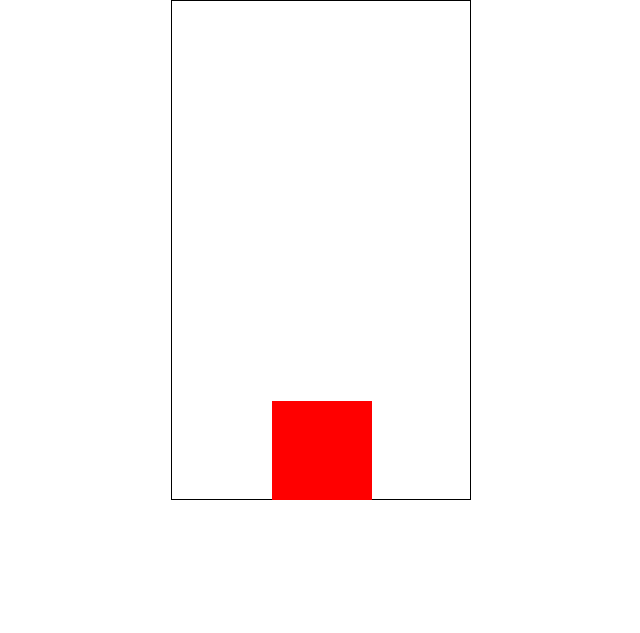
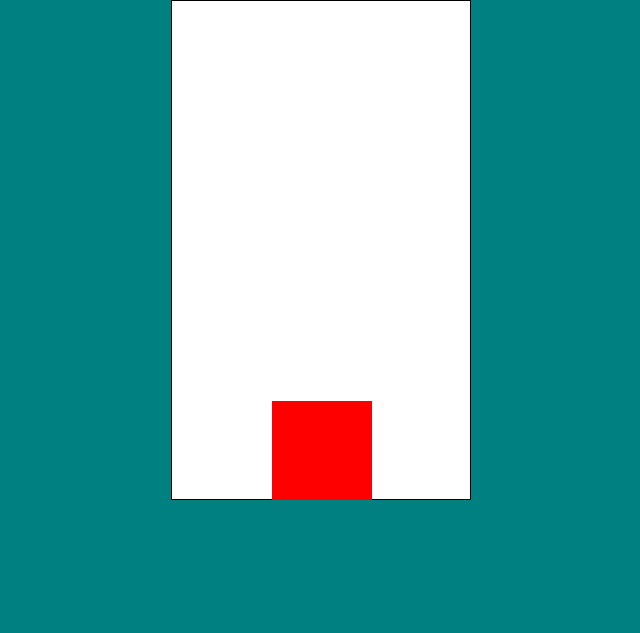
Before and after one commit to Concaty/game, a plain HTML site: page index.html in a window 1280 px wide. Shown: the whole page, without its empty margins (319-959 px from the left). Drawn offline with Linux system fonts and the light colour scheme.

Commit message:
styled the background of the game

```diff
--- a/style.css
+++ b/style.css
@@ -1,6 +1,9 @@
 *{
     padding: 0;
     margin: 0;
+}
+body{
+	background-color: teal;
 }
 #game{
     width: 300px;
@@ -8,6 +11,7 @@
     border: 1px solid black;
     margin: auto;
     box-sizing: border-box;
+	background-color: white;
 }
 #character{
     width: 100px;
@@ -23,7 +27,7 @@
     position: absolute;
     width: 300px;
     height: 130px;
-    background-color: white;
+    background-color: teal;
 }
 #block{
     width: 100px;
```
